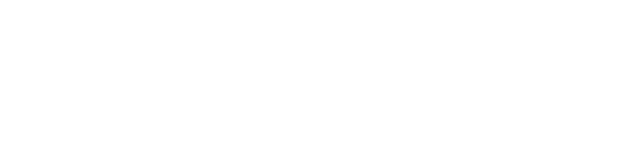
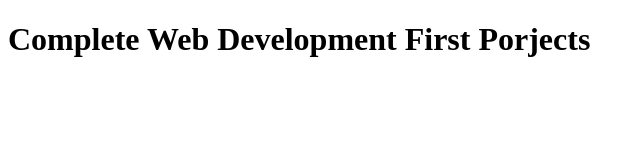
Before and after one commit to prokhairul/first-repo, a plain HTML site: page index.html in a window 1280 px wide. Shown: the whole page, without its empty margins (0-644 px from the left). Drawn offline with Linux system fonts and the light colour scheme.

Commit message:
heading added

```diff
--- a/index.html
+++ b/index.html
@@ -9,5 +9,7 @@
 </head>
 <body>
 
+    <h1>Complete Web Development First Porjects</h1>
+
 </body>
 </html>
```
